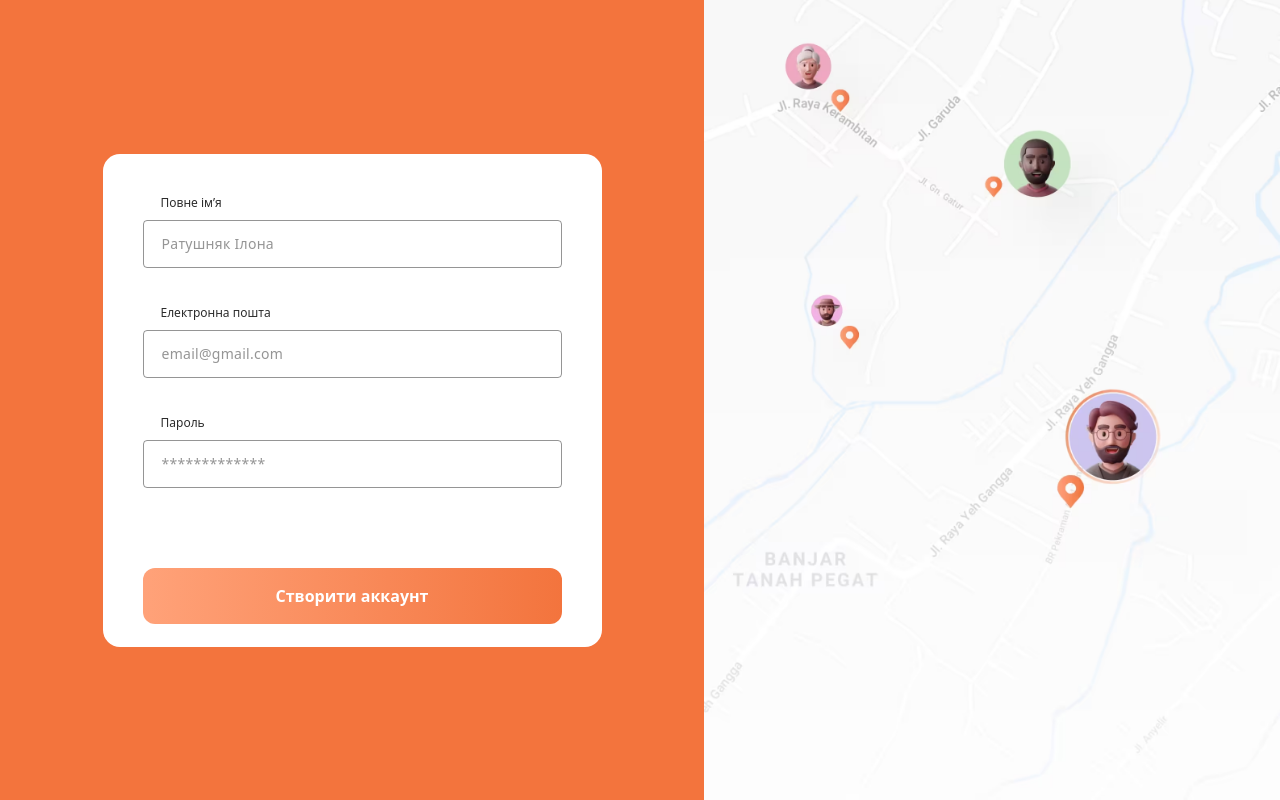
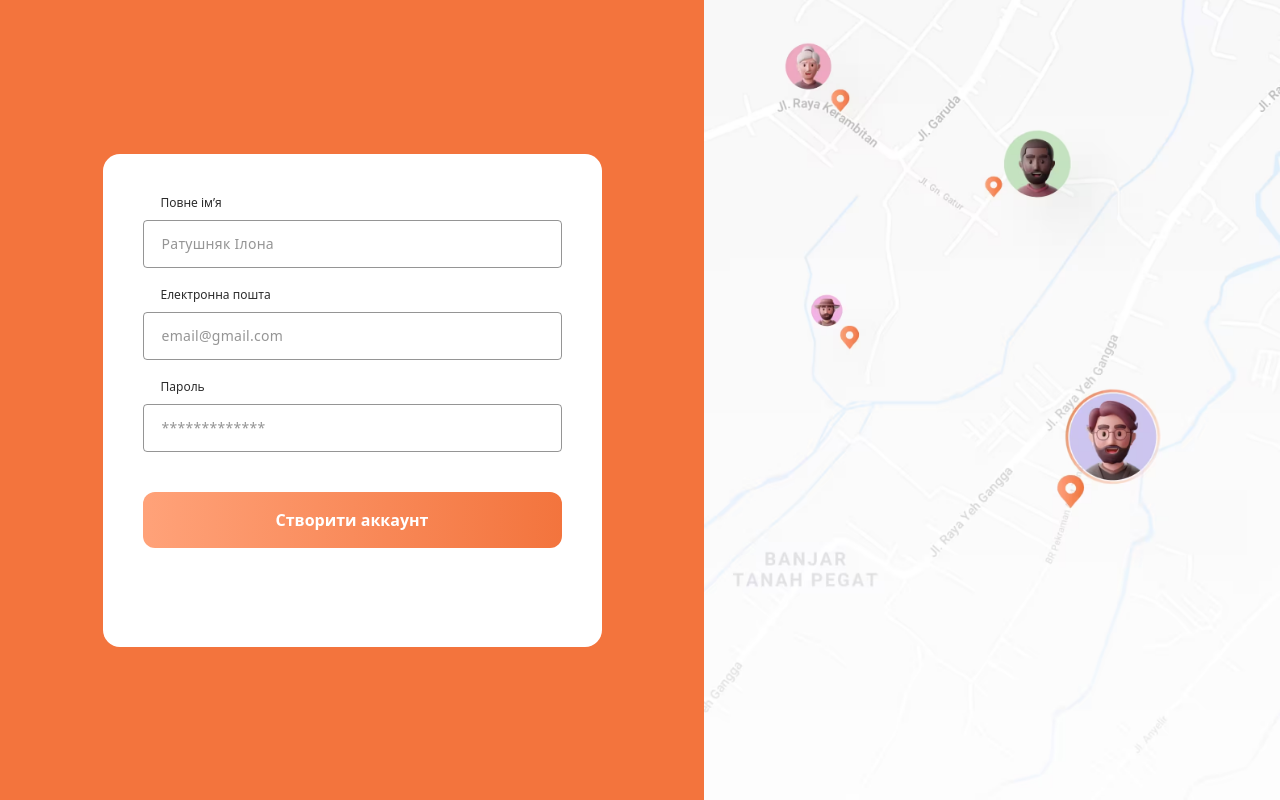
Before and after one commit to BohdanKushnerov/vue-traveler, a Vue app: page / in a window 1280 px wide. Built offline with nearby package versions, Linux system fonts and the light colour scheme.

Commit message:
add v-model to RegistrationForm, refactor IInput component

```diff
--- a/src/components/Auth/RegistrationForm/RegistrationForm.vue
+++ b/src/components/Auth/RegistrationForm/RegistrationForm.vue
@@ -1,19 +1,52 @@
 <script setup lang="ts">
 import IButton from '@/components/IButton/IButton.vue'
 import IInput from '@/components/IInput/IInput.vue'
+import { reactive, toRaw } from 'vue'
 
 const emit = defineEmits(['submit'])
+
+interface UserData {
+  name: string
+  email: string
+  password: string
+}
+
+const userData = reactive<UserData>({
+  name: '',
+  email: '',
+  password: '',
+})
+
+const onSubmit = () => emit('submit', toRaw(userData))
 </script>
 
 <template>
   <form
     class="flex flex-1 flex-col items-center justify-center bg-primary p-16"
-    @submit.prevent="emit('submit', {name: 'NamE'})"
+    @submit.prevent="onSubmit"
   >
     <div class="h-123.25 w-124.75 rounded-[17px] bg-white p-10">
-      <IInput id="name" label="Повне ім’я" class="mb-4.5" placeholder="Ратушняк Ілона" />
-      <IInput id="email" label="Електронна пошта" class="mb-4.5" placeholder="email@gmail.com" />
-      <IInput id="password" label="Пароль" class="mb-10" placeholder="*************" />
+      <IInput
+        id="name"
+        v-model="userData.name"
+        label="Повне ім’я"
+        class="mb-4.5"
+        placeholder="Ратушняк Ілона"
+      />
+      <IInput
+        id="email"
+        v-model="userData.email"
+        label="Електронна пошта"
+        class="mb-4.5"
+        placeholder="email@gmail.com"
+      />
+      <IInput
+        id="password"
+        v-model="userData.password"
+        label="Пароль"
+        class="mb-10"
+        placeholder="*************"
+      />
 
       <IButton
         class="w-full text-center text-base font-bold text-white"
--- a/src/components/IInput/IInput.vue
+++ b/src/components/IInput/IInput.vue
@@ -3,6 +3,10 @@ interface Props {
   id: string
   label?: string
 }
+
+defineOptions({
+  inheritAttrs: false
+})
 
 defineProps<Props>()
 
@@ -11,13 +15,17 @@ const modelValue = defineModel<string | number>()
 
 <template>
   <label :for="id" class="flex w-full flex-col text-[#2C2C2C]">
-    <span class="mb-2 ml-4.5 text-[12px] leading-[150%] font-normal text-[#2C2C2C]">
+    <span
+      v-if="label"
+      class="mb-2 ml-4.5 text-[12px] leading-[150%] font-normal"
+    >
       {{ label }}
     </span>
+
     <input
-      v-bind="{ ...$props, ...$attrs }"
       :id="id"
       v-model="modelValue"
+      v-bind="$attrs"
       class="h-12 w-104.75 rounded-sm border border-gray px-4.5 py-3.5 text-[14px] leading-[1.43] font-normal tracking-[0.02em] text-[#2C2C2C] outline-none focus:border-primary"
     />
   </label>
```
